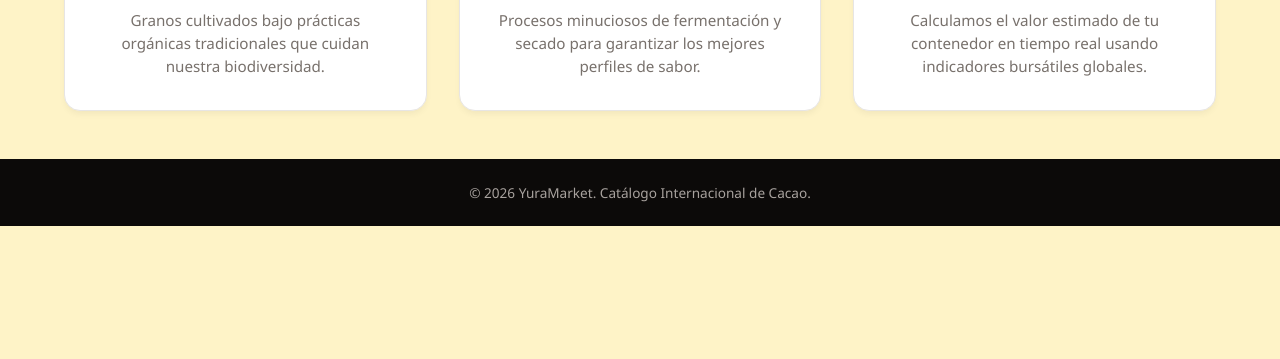
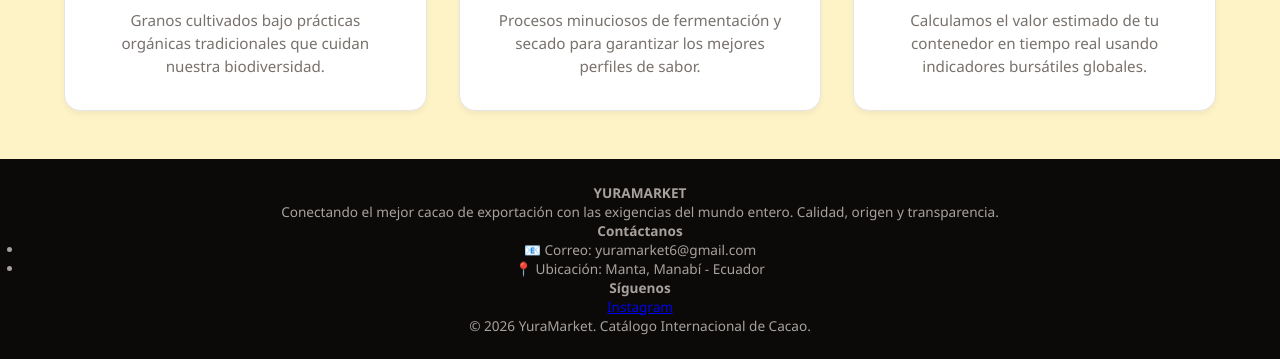
Before and after one commit to GabrielArbo21/pagina, a plain HTML site: page index.html in a window 1280 px wide. Shown: the part 697-1056 px from the top of the page. Before the commit the page ends 923 px from the top, so only its background shows below. Drawn offline with Linux system fonts and the light colour scheme.

Commit message:
Update index.html
Added brand information, contact details, and social media links to the footer.

```diff
--- a/index.html
+++ b/index.html
@@ -46,8 +46,35 @@
         </section>
     </main>
 
-    <footer>
-        <p>&copy; 2026 YuraMarket. Catálogo Internacional de Cacao.</p>
+    <footer class="footer">
+        <div class="footer-container">
+            <!-- Columna 1: Info de la marca -->
+            <div class="footer-col">
+                <h4>YURAMARKET</h4>
+                <p>Conectando el mejor cacao de exportación con las exigencias del mundo entero. Calidad, origen y transparencia.</p>
+            </div>
+
+            <!-- Columna 2: Contacto -->
+            <div class="footer-col">
+                <h4>Contáctanos</h4>
+                <ul>
+                    <li>📧 Correo: yuramarket6@gmail.com</li>
+                    <li>📍 Ubicación: Manta, Manabí - Ecuador</li>
+                </ul>
+            </div>
+
+            <!-- Columna 3: Redes Sociales -->
+            <div class="footer-col">
+                <h4>Síguenos</h4>
+                <div class="social-links">
+                    <a  href="https://www.instagram.com/yuramarket2026/" target="_blank"   >Instagram</a>
+                </div>
+            </div>
+        </div>
+
+        <div class="footer-bottom">
+            <p>&copy; 2026 YuraMarket. Catálogo Internacional de Cacao.</p>
+        </div>
     </footer>
 
 </body>
```
